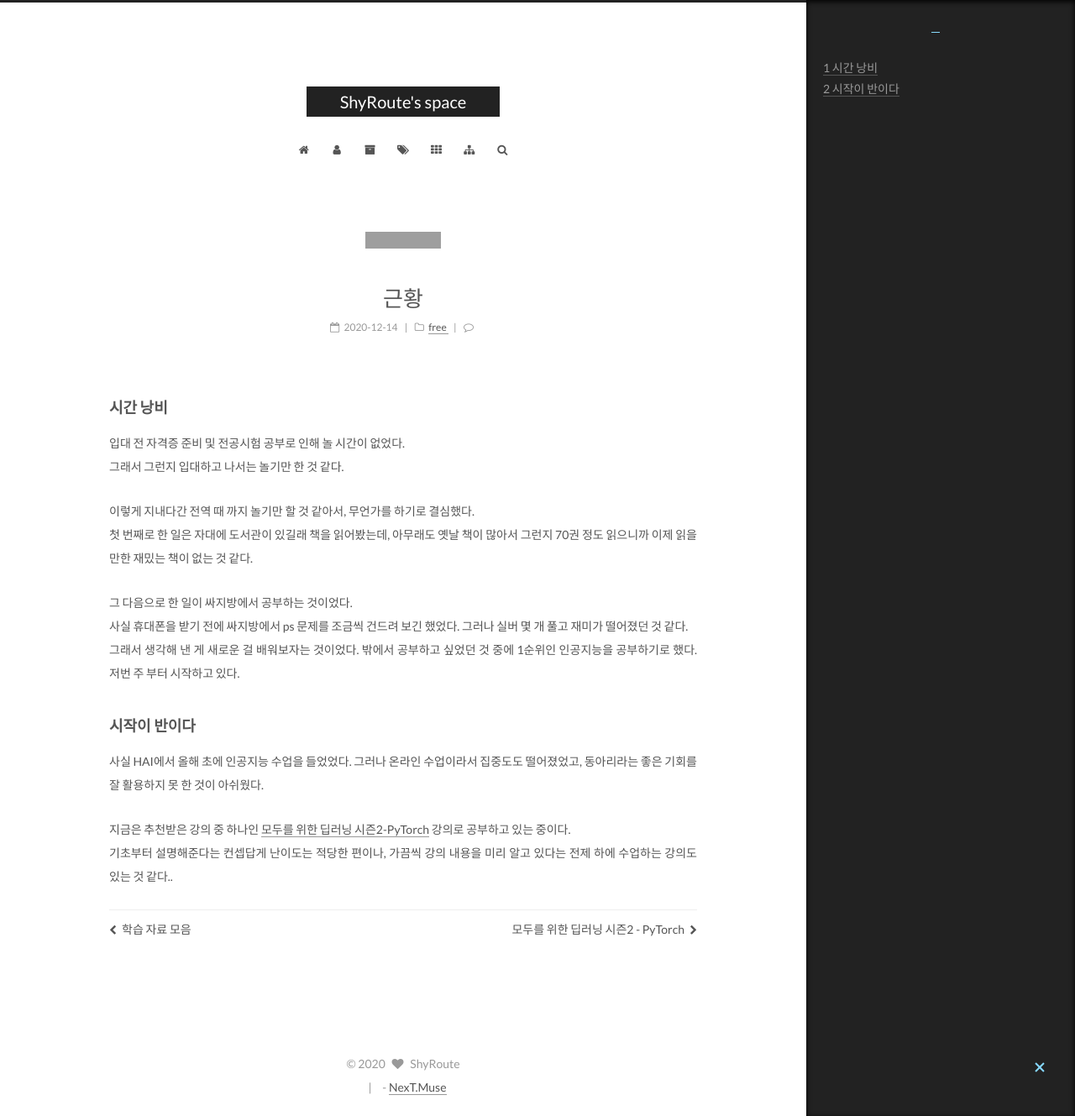
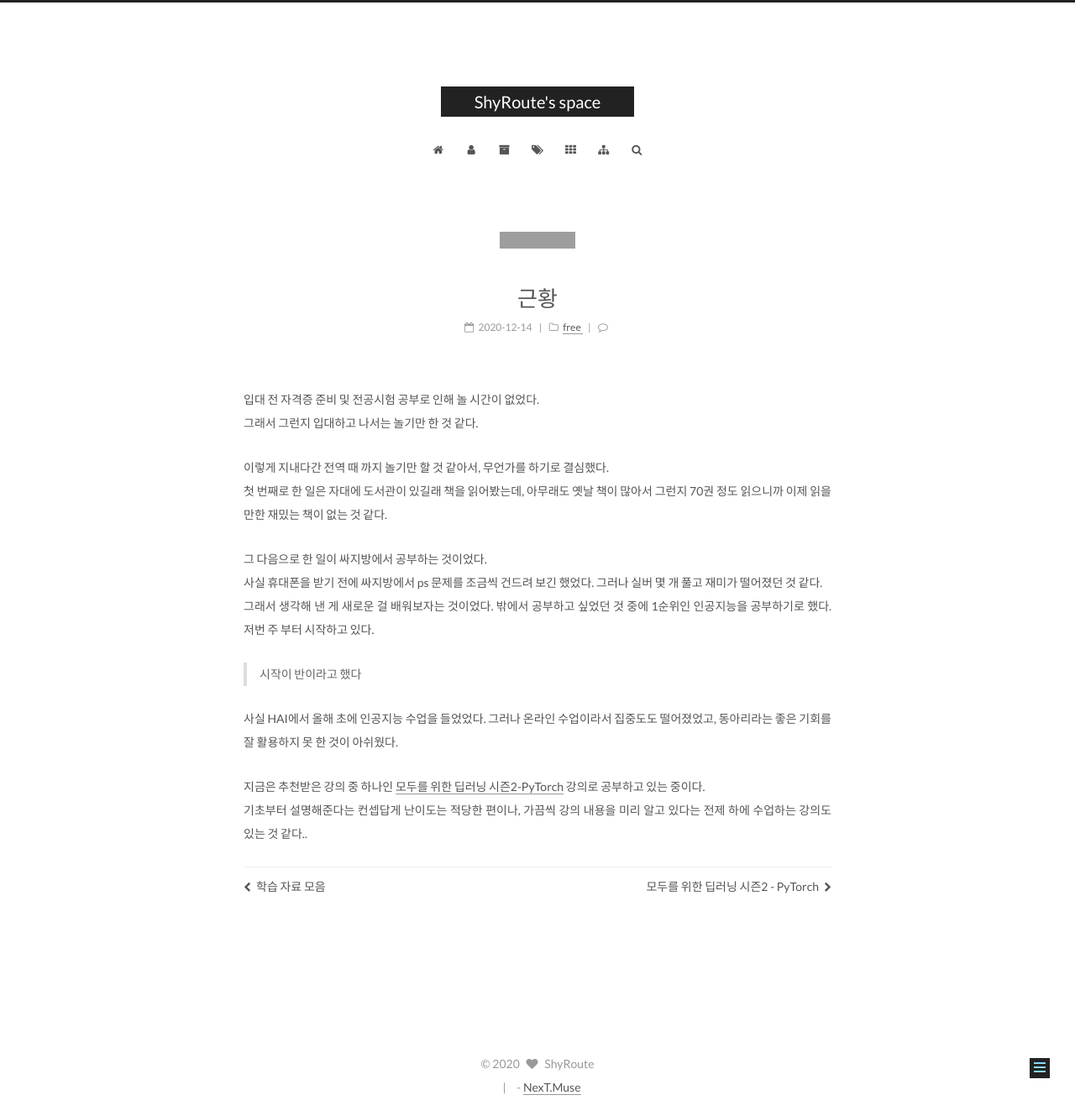
Before and after one commit to ShyRoute/ShyRoute.github.io, a Jekyll site: the page built from _posts/2020-12-14-recent.md, in a window 1280 px wide and 1329 px high. Shown: the whole window at 84% size. Built offline with Jekyll 4.4.1, drawn with Linux system fonts in a browser that asks for light colours; comment, search, counter and statistics services are not loaded; grey boxes are pictures that could not be loaded.

Commit message:
Update 2020-12-14-recent.md

```diff
--- a/_posts/2020-12-14-recent.md
+++ b/_posts/2020-12-14-recent.md
@@ -6,7 +6,6 @@
 tags:
 ---
 
-### 시간 낭비
 입대 전 자격증 준비 및 전공시험 공부로 인해 놀 시간이 없었다.<br>
 그래서 그런지 입대하고 나서는 놀기만 한 것 같다.<br>
 
@@ -17,7 +16,8 @@
 사실 휴대폰을 받기 전에 싸지방에서 ps 문제를 조금씩 건드려 보긴 했었다. 그러나 실버 몇 개 풀고 재미가 떨어졌던 것 같다.<br>
 그래서 생각해 낸 게 새로운 걸 배워보자는 것이었다. 밖에서 공부하고 싶었던 것 중에 1순위인 인공지능을 공부하기로 했다. 저번 주 부터 시작하고 있다.<br>
 
-### 시작이 반이다
+> 시작이 반이라고 했다
+
 사실 HAI에서 올해 초에 인공지능 수업을 들었었다. 그러나 온라인 수업이라서 집중도도 떨어졌었고, 동아리라는 좋은 기회를 잘 활용하지 못 한 것이 아쉬웠다.<br>
 
 지금은 추천받은 강의 중 하나인 [모두를 위한 딥러닝 시즌2-PyTorch](https://www.youtube.com/playlist?list=PLQ28Nx3M4JrhkqBVIXg-i5_CVVoS1UzAv) 강의로 공부하고 있는 중이다.<br>
```
